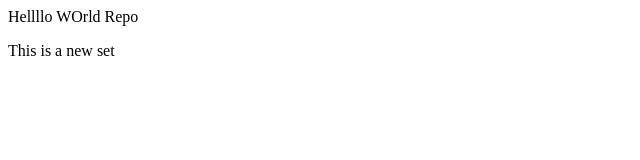
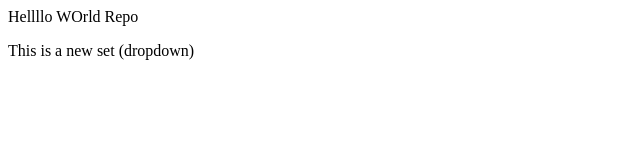
Before and after one commit to MotivatioHack/localrepo, a plain HTML site: page index.html in a window 1280 px wide. Shown: the full height of the page, 0-640 px from the left. Drawn offline with Linux system fonts and the light colour scheme.

Commit message:
Add dropdow

```diff
--- a/index.html
+++ b/index.html
@@ -1,3 +1,3 @@
 <p>  Hellllo WOrld Repo <p>
 
-    <p>This is a new set </p>
+    <p>This is a new set  (dropdown)</p>
```
